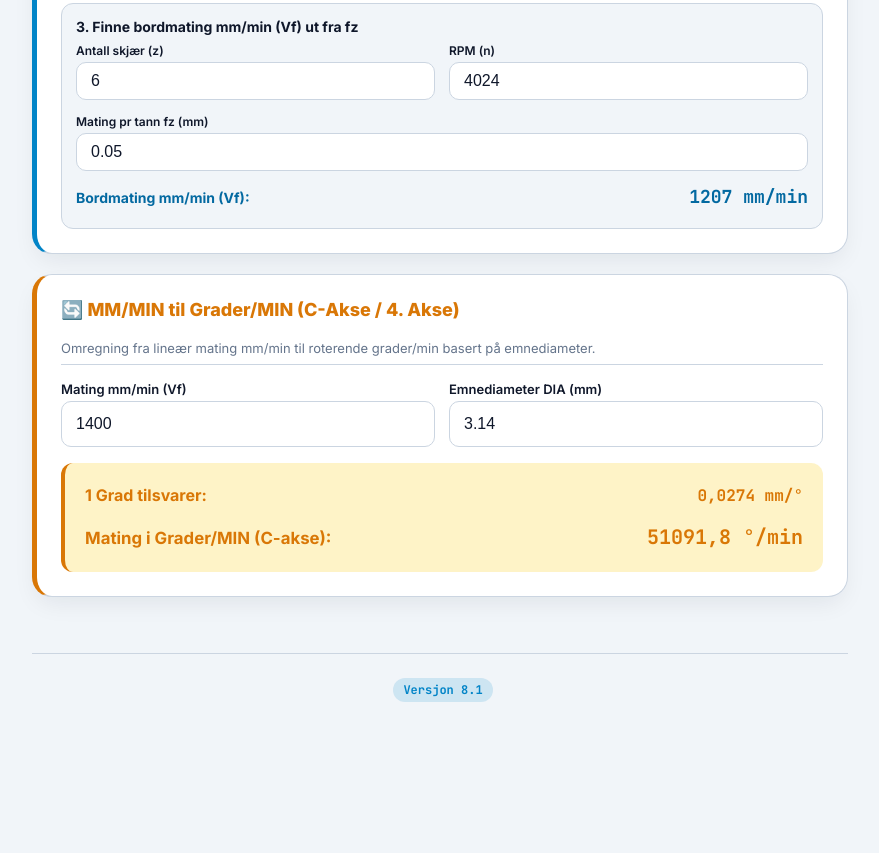
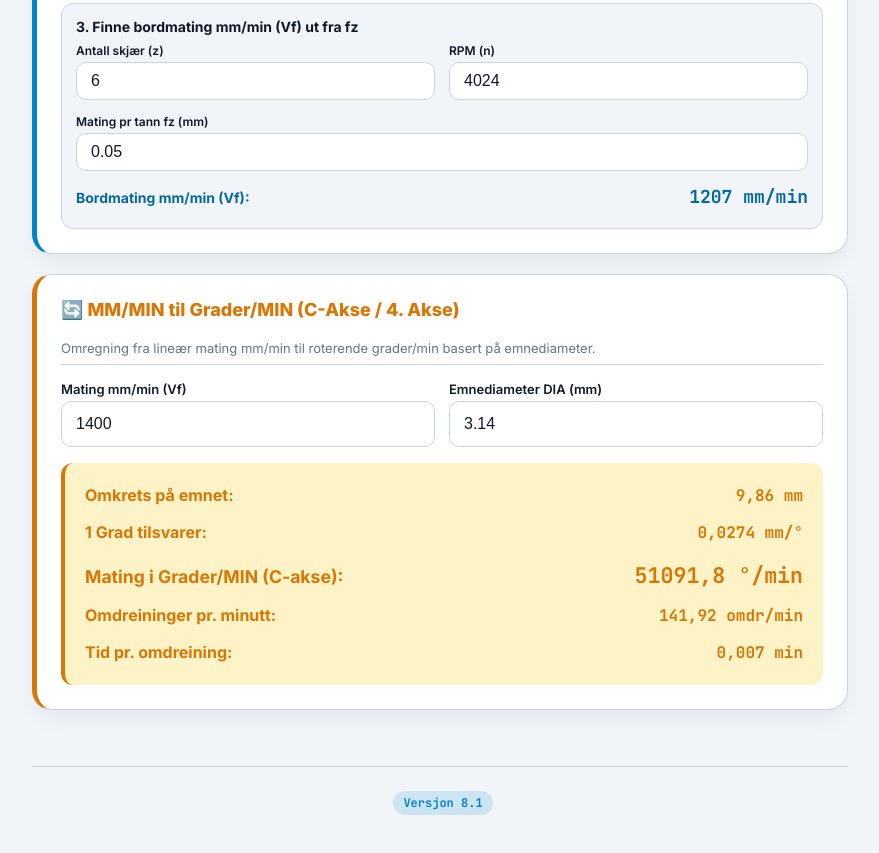
Before and after one commit to rswatne/Watne, a plain HTML site: page maskinering.html in a window 1280 px wide. Shown: the part 1683-2536 px from the top of the page, without its empty margins (200-1079 px from the left). Before the commit the page ends 2449 px from the top, so only its background shows below. Drawn offline with Linux system fonts and the light colour scheme.

Commit message:
Utvid C-Akse kalkulatoren pa maskinering.html med omkrets, omdreininger pr min og tid pr omdreining fra Bolt

```diff
--- a/maskinering.html
+++ b/maskinering.html
@@ -382,8 +382,11 @@
         </div>
 
         <div class="result-box" style="background: var(--brass-soft); border-left-color: var(--brass);">
-            <div class="line-row strong"><span style="color: var(--brass);" id="lbl-onedeg">1 Grad tilsvarer:</span><span id="deg-res-onegrad" class="font-mono" style="font-size: 1rem; color: var(--brass);">0 mm</span></div>
-            <div class="line-row strong" style="margin-top: 0.375rem;"><span style="color: var(--brass); font-size: 1.05rem;" id="lbl-degmin">Mating i Grader/MIN (C-akse):</span><span id="deg-res-gradmin" class="font-mono" style="font-size: 1.25rem; color: var(--brass);">0 °/min</span></div>
+            <div class="line-row strong"><span style="color: var(--brass);">Omkrets på emnet:</span><span id="deg-res-omkrets" class="font-mono" style="font-size: 1rem; color: var(--brass);">0,00 mm</span></div>
+            <div class="line-row strong" style="margin-top: 0.25rem;"><span style="color: var(--brass);" id="lbl-onedeg">1 Grad tilsvarer:</span><span id="deg-res-onegrad" class="font-mono" style="font-size: 1rem; color: var(--brass);">0,00 mm/°</span></div>
+            <div class="line-row strong" style="margin-top: 0.375rem;"><span style="color: var(--brass); font-size: 1.1rem;" id="lbl-degmin">Mating i Grader/MIN (C-akse):</span><span id="deg-res-gradmin" class="font-mono" style="font-size: 1.35rem; color: var(--brass);">0 °/min</span></div>
+            <div class="line-row strong" style="margin-top: 0.25rem;"><span style="color: var(--brass);">Omdreininger pr. minutt:</span><span id="deg-res-revmin" class="font-mono" style="font-size: 1rem; color: var(--brass);">0,00 omdr/min</span></div>
+            <div class="line-row strong" style="margin-top: 0.25rem;"><span style="color: var(--brass);">Tid pr. omdreining:</span><span id="deg-res-time" class="font-mono" style="font-size: 1rem; color: var(--brass);">0,00 min</span></div>
         </div>
     </div>
 
@@ -621,11 +624,17 @@
         const mmmin = parseFloat(document.getElementById('deg-mmmin').value) || 0;
         const dia = parseFloat(document.getElementById('deg-dia').value) || 0;
 
-        const oneGrad = (dia * Math.PI) / 360;
+        const omkrets = Math.PI * dia;
+        const oneGrad = omkrets > 0 ? (omkrets / 360) : 0;
         const gradMin = oneGrad > 0 ? (mmmin / oneGrad) : 0;
+        const revMin = omkrets > 0 ? (mmmin / omkrets) : 0;
+        const timePerRev = mmmin > 0 ? (omkrets / mmmin) : 0;
 
-        document.getElementById('deg-res-onegrad').innerText = oneGrad.toFixed(4).replace('.', ',') + " mm/°";
-        document.getElementById('deg-res-gradmin').innerText = gradMin.toFixed(1).replace('.', ',') + " °/min";
+        if (document.getElementById('deg-res-omkrets')) document.getElementById('deg-res-omkrets').innerText = omkrets.toFixed(2).replace('.', ',') + " mm";
+        if (document.getElementById('deg-res-onegrad')) document.getElementById('deg-res-onegrad').innerText = oneGrad.toFixed(4).replace('.', ',') + " mm/°";
+        if (document.getElementById('deg-res-gradmin')) document.getElementById('deg-res-gradmin').innerText = gradMin.toFixed(1).replace('.', ',') + " °/min";
+        if (document.getElementById('deg-res-revmin')) document.getElementById('deg-res-revmin').innerText = revMin.toFixed(2).replace('.', ',') + " omdr/min";
+        if (document.getElementById('deg-res-time')) document.getElementById('deg-res-time').innerText = timePerRev.toFixed(3).replace('.', ',') + " min";
     }
 
     // Initialiser
```
Also changed, not shown: app/src/main/assets/maskinering.html (+14 -5 lines).
